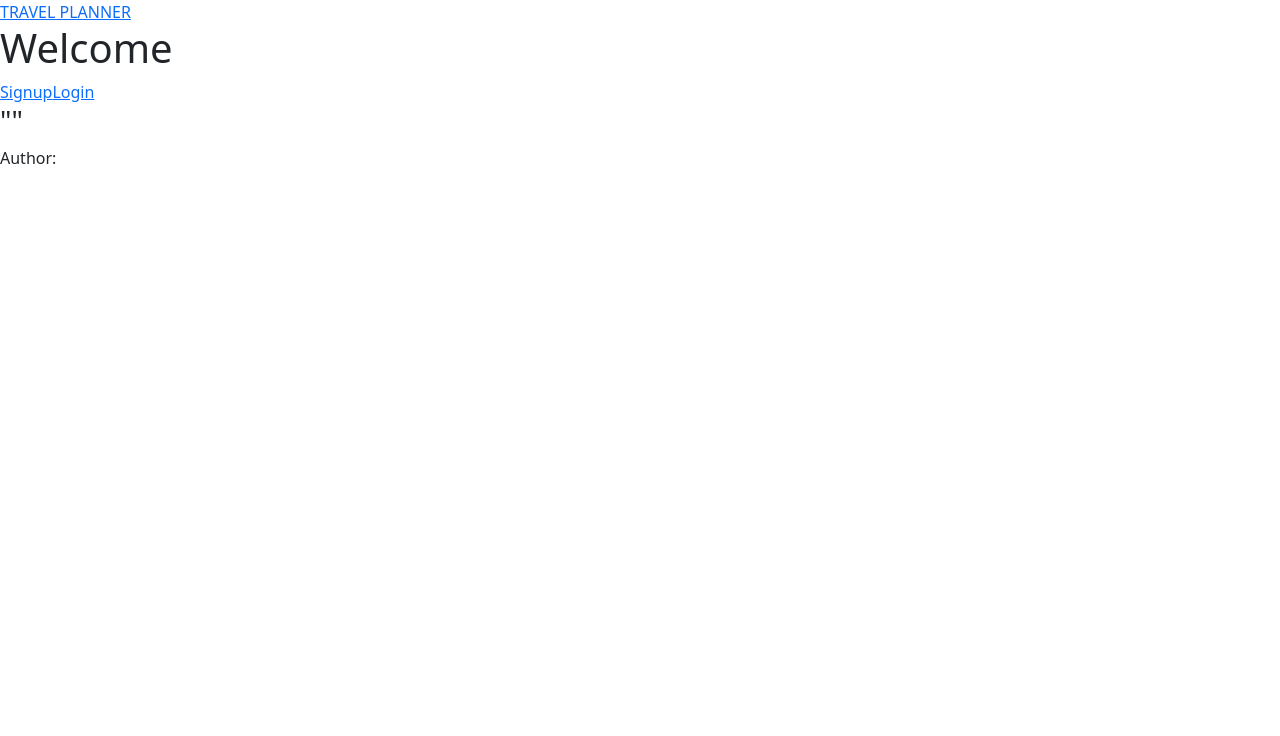
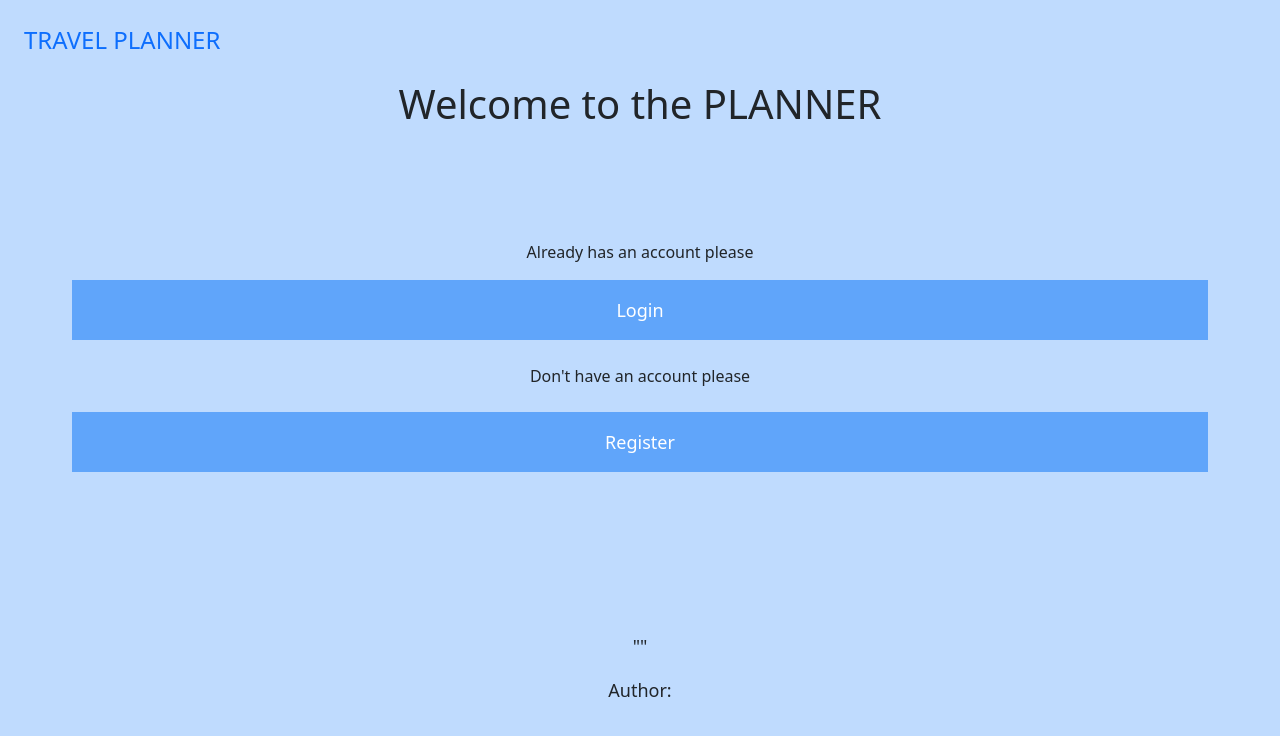
Before and after one commit to asephkhan/project_3_client, a React (Create React App) app: page / in a window 1280 px wide. Shown: the top 736 px of the page. Built offline with nearby package versions, Linux system fonts and the light colour scheme; no server answers.

Commit message:
styled home page

```diff
--- a/package.json
+++ b/package.json
@@ -41,5 +41,10 @@
       "last 1 firefox version",
       "last 1 safari version"
     ]
+  },
+  "devDependencies": {
+    "autoprefixer": "^10.4.12",
+    "postcss": "^8.4.17",
+    "tailwindcss": "^3.1.8"
   }
 }
--- /dev/null
+++ b/postcss.config.js
@@ -0,0 +1,6 @@
+module.exports = {
+  plugins: {
+    tailwindcss: {},
+    autoprefixer: {},
+  },
+}
--- a/src/App.js
+++ b/src/App.js
@@ -10,15 +10,12 @@ import EditTrip from "./Pages/EditTrip/EditTrip";
 import Trips from "./Pages/Trips/Trips";
 import TripDetails from "./Pages/TripDetails/TripDetails";
 
-
 function App() {
   return (
-    <div className="App">
+    <div className=" bg-blue-200 min-h-screen p-4">
       <Navbar />
 
       <Routes>
-
-
         <Route path="/" element={<Home />} />
 
         <Route
--- a/src/Components/Navbar/Navbar.jsx
+++ b/src/Components/Navbar/Navbar.jsx
@@ -1,26 +1,24 @@
-import React, { useContext } from 'react';
-import { Link } from 'react-router-dom';
-import { AuthContext } from '../../context/auth.context';
+import React, { useContext } from "react";
+import { Link } from "react-router-dom";
+import { AuthContext } from "../../context/auth.context";
 
 function Navbar() {
-
   const { loggedIn, user, logoutUser } = useContext(AuthContext);
   return (
-    <nav className=''>
-
-      <Link className='' to="/">TRAVEL PLANNER </Link>
-
-      {loggedIn && (
-        <>
-          {/* <Link className='' to="/trips"> My Trips </Link> */}
-          <div> <h3>{user.username}</h3>
-          <button  onClick={logoutUser}>Logout</button>
-          </div>
-        </>
-      )}
-
-
-
+    <nav className=" flex justify-between">
+      <Link className="text-2xl no-underline" to="/">
+        TRAVEL PLANNER
+      </Link>
+      <ul className="flex gap-3">
+        {loggedIn && (
+          <>
+            <li>{user.username}</li>
+            <li>
+              <button className=" bg-blue-500 text-sm p-0.5 " onClick={logoutUser}>Logout</button>
+            </li>
+          </>
+        )}
+      </ul>
     </nav>
   );
 }
--- a/src/Pages/Home/Home.jsx
+++ b/src/Pages/Home/Home.jsx
@@ -3,7 +3,7 @@ import React, { useState, useEffect } from "react";
 import { useContext } from "react";
 import { Link } from "react-router-dom";
 import { AuthContext } from "../../context/auth.context";
-import Trips from "../Trips/Trips";
+/* import Trips from "../Trips/Trips"; */
 
 function Home() {
   const { loggedIn, user, logoutUser } = useContext(AuthContext);
@@ -28,27 +28,30 @@ function Home() {
   }, []);
 
   return (
-    <div>
-      <h1> Welcome </h1>
+    <div className=" text-center flex flex-col gap-y-20">
+      <h1 className=" py-4"> Welcome to the PLANNER </h1>
 
       {/* when the user is not logged in. */}
       {!loggedIn && (
-        <>
-          <Link to="/signup">Signup</Link>
-          <Link to="/login">Login</Link>
-        </>
+        <div className="flex flex-col px-12 ">
+        <p>Already has an account please </p>
+        <Link className="no-underline bg-blue-400 py-3 mb-3 text-white text-lg" to="/login">Login</Link>
+        <p className="p-2">Don't have an account please </p>
+        <Link className="no-underline bg-blue-400 py-3 text-white text-lg" to="/signup">Register</Link>
+
+        </div>
       )}
 
       {/*  when the user is logged in. */}
       {loggedIn && (
         <>
-          <Link to="/trips">My planned trips</Link>
+          <Link className="py-10 text-3xl no-underline text-black border bg-blue-400 flex justify-center align-middle" to="/trips">My planned trips</Link>
         </>
       )}
 
       {urlapi && (
-        <div>
-          <h3> "{urlapi.text}" </h3>
+        <div className='text-lg mt-20'>
+          <p> "{urlapi.text}" </p>
           <p> Author: {urlapi.author} </p>
         </div>
       )}
--- a/src/index.css
+++ b/src/index.css
@@ -1,3 +1,7 @@
+@tailwind base;
+@tailwind components;
+@tailwind utilities;
+
 body {
   margin: 0;
   font-family: -apple-system, BlinkMacSystemFont, 'Segoe UI', 'Roboto', 'Oxygen',
--- /dev/null
+++ b/tailwind.config.js
@@ -0,0 +1,10 @@
+/** @type {import('tailwindcss').Config} */
+module.exports = {
+  content: [
+    "./src/**/*.{js,jsx,ts,tsx}",
+  ],
+  theme: {
+    extend: {},
+  },
+  plugins: [],
+}
```
Also changed, not shown: 1 other file (tests, documents, lock files or other folders).
